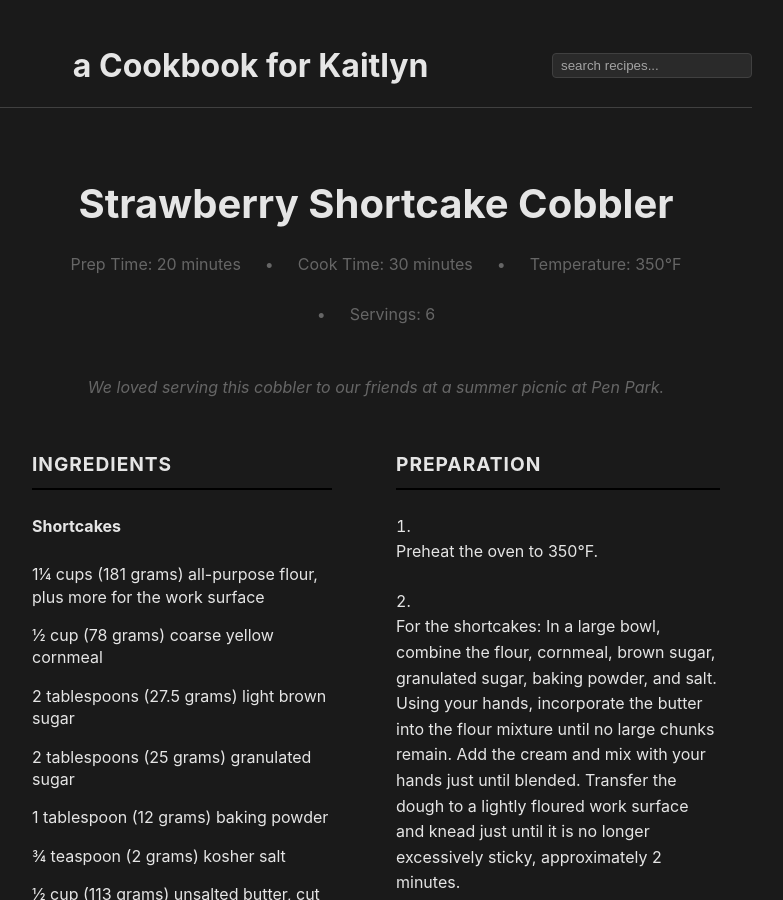
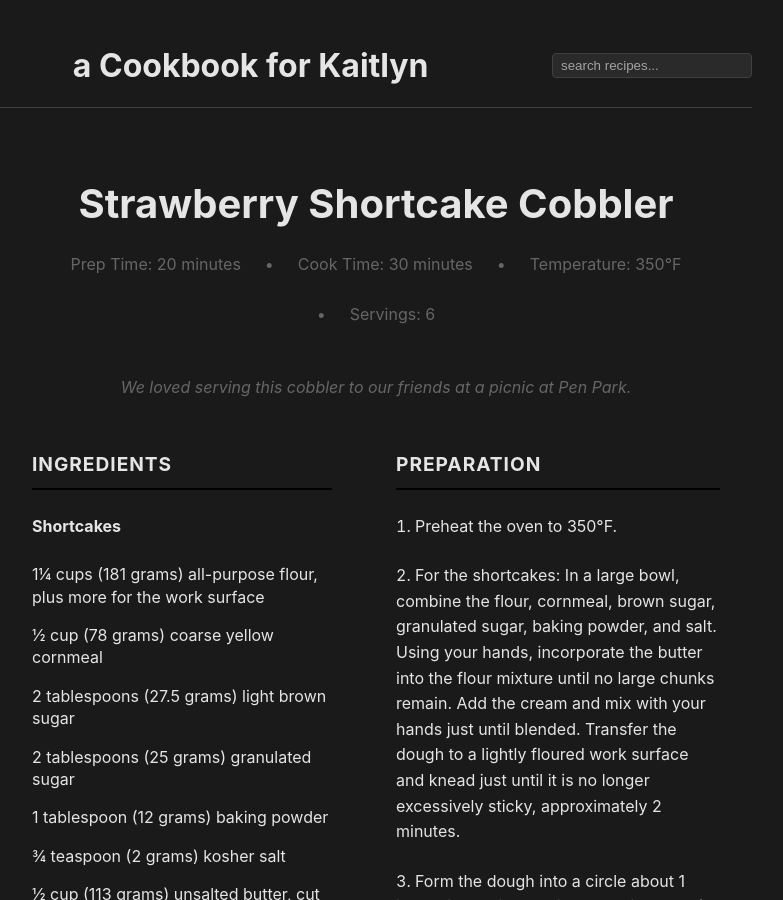
Before and after one commit to williamsca/recipes, a Jekyll site: the page built from _recipes/strawberry-shortcake-cobbler.md, in a window 1280 px wide and 900 px high. Shown: the whole window, without its empty margins (264-1047 px from the left). Built offline with Jekyll 4.4.1, drawn with Linux system fonts in a browser that asks for light colours.

```diff
--- a/_recipes/strawberry-shortcake-cobbler.md
+++ b/_recipes/strawberry-shortcake-cobbler.md
@@ -6,7 +6,7 @@ flavor: fruit
 servings: 6
 prep_time: 20 minutes
 cook_time: 30 minutes
-description: We loved serving this cobbler to our friends at a summer picnic at Pen Park.
+description: We loved serving this cobbler to our friends at a picnic at Pen Park.
 temperature: 350°F
 source: Alison Roman
 ingredients: |
@@ -30,15 +30,10 @@ ingredients: |
 
 instructions: |
   1. Preheat the oven to 350°F.
-
   2. For the shortcakes: In a large bowl, combine the flour, cornmeal, brown sugar, granulated sugar, baking powder, and salt. Using your hands, incorporate the butter into the flour mixture until no large chunks remain. Add the cream and mix with your hands just until blended. Transfer the dough to a lightly floured work surface and knead just until it is no longer excessively sticky, approximately 2 minutes.
-
   3. Form the dough into a circle about 1 inch thick. Using a 2-inch cookie cutter (or an approximation such as a water glass or mason jar), cut out as many shortcakes as possible. Re-form the scraps to 1 inch thickness and repeat until all the dough is used. Set the shortcakes aside while preparing the filling. If they feel too soft, transfer to the refrigerator.
-
   4. For the filling: In a medium bowl, combine the strawberries with the granulated sugar, cornstarch, and lemon juice. Transfer the berries to a 9-inch cast-iron skillet, pie dish, or cake pan (a 9 x 13-inch baking dish will also work if necessary) and arrange the shortcakes on top.
-
   5. Brush the tops of the shortcakes with the cream and sprinkle with the brown sugar. Bake until the shortcakes are golden brown and the juices of the strawberries have thickened and bubbled up around the edges of the skillet, approximately 25 to 30 minutes.
-
   6. Remove from the oven and allow to cool slightly before serving. This cooling period serves two purposes: it prevents unnecessary mouth burns and allows the juices to set so the dessert is not excessively runny.
 
 notes: |
```
Also changed, not shown: _recipes/italian-dressing.md (added, +19 -0 lines).
